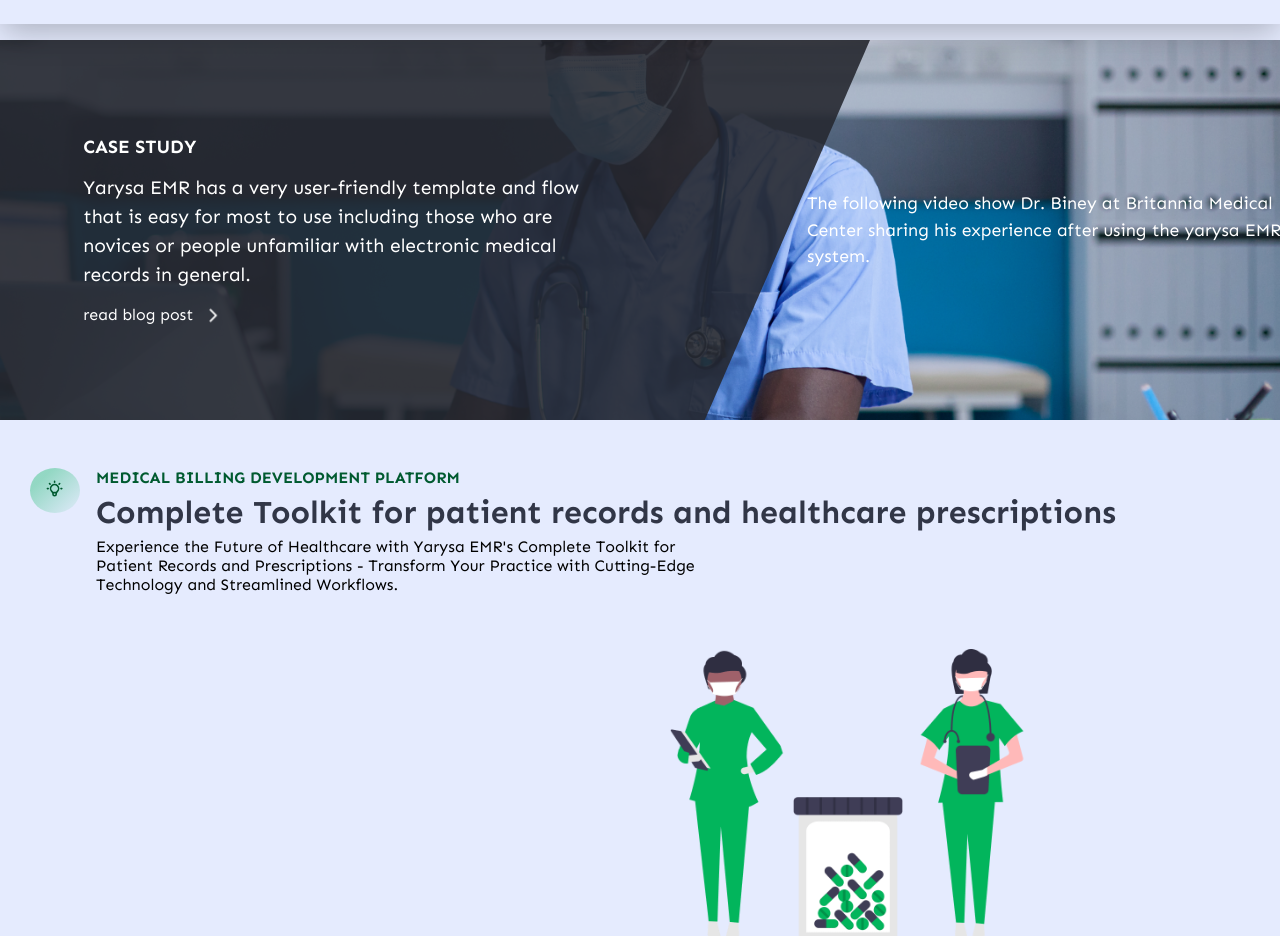
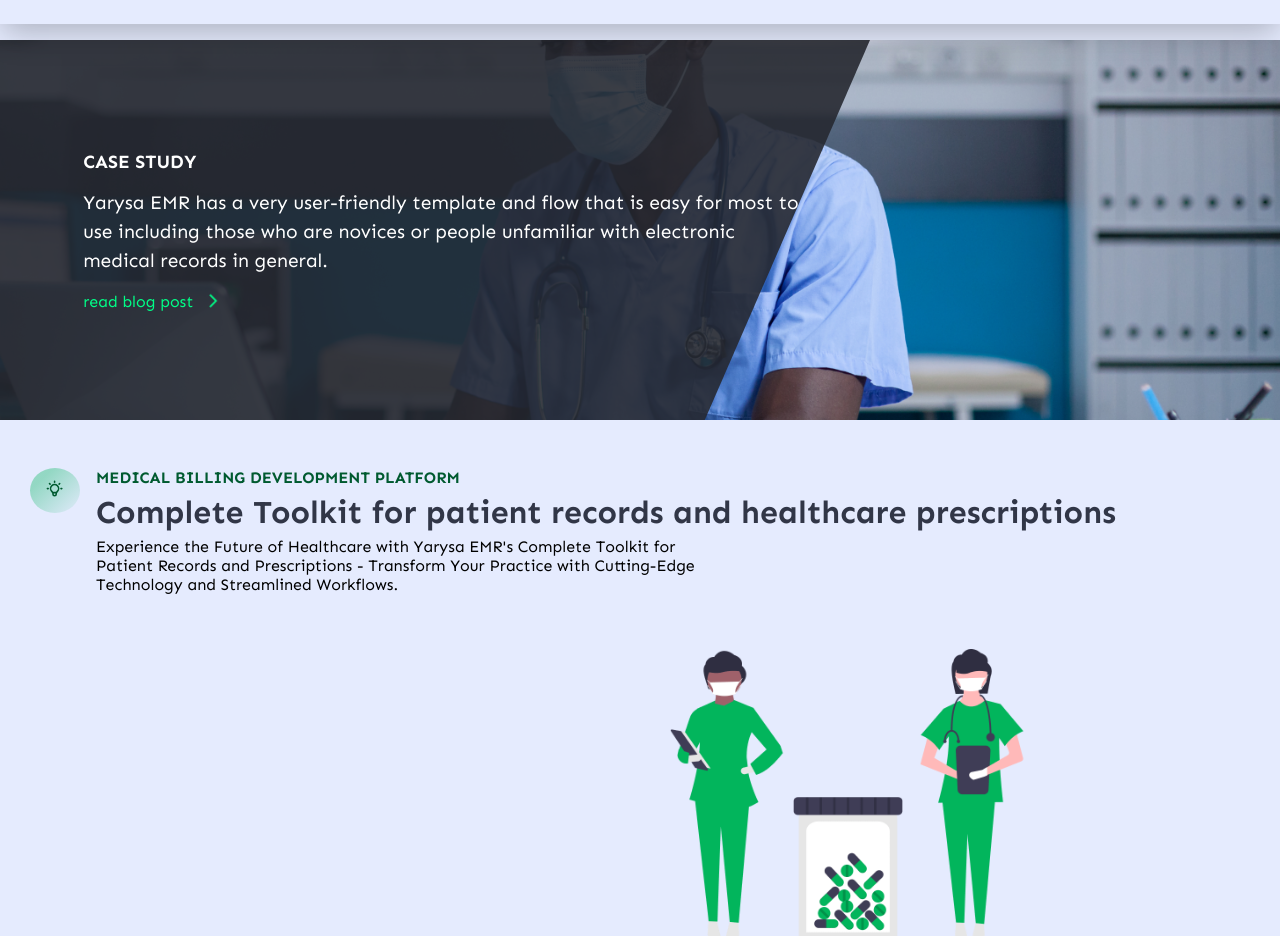
Before and after one commit to principlebrothers/Yarysa, a React (Vite) app: page / in a window 1280 px wide. Shown: the part 3140-4076 px from the top of the page. Built offline with nearby package versions, Linux system fonts and the light colour scheme.

Commit message:
Update block section style

```diff
--- a/src/components/main/blog/Blog.jsx
+++ b/src/components/main/blog/Blog.jsx
@@ -9,7 +9,7 @@
     <section className={styles.blog__container}>
       <div className={styles.blog__content}>
         <div className={styles.blog__briefing__container}>
-          <div className={styles.blog__briefing__left}>
+          <section className={styles.blog__briefing__left}>
             <h3 className='primary__color'>CASE STUDY</h3>
             <p className='primary__color medium__font line__height'>
               Yarysa EMR has a very user-friendly template and flow that is easy
@@ -19,18 +19,12 @@
             <span>
               <Link
                 to='/blog'
-                className='flex align__center gap primary__color'
+                className='flex align__center gap secondary__font__color'
               >
                 read blog post <MdArrowForwardIos className='arrow' />
               </Link>
             </span>
-          </div>
-          <div className={styles.blog__briefing__right}>
-            <p className='primary__color specific__paragraph__font line__height'>
-              The following video show Dr. Biney at Britannia Medical Center
-              sharing his experience after using the yarysa EMR system.
-            </p>
-          </div>
+          </section>
         </div>
       </div>
     </section>
--- a/src/components/main/blog/Blog.module.css
+++ b/src/components/main/blog/Blog.module.css
@@ -19,22 +19,18 @@
   top: 50%;
   left: 50%;
   transform: translate(-50%, -50%);
-  display: flex;
-  justify-content: space-between;
-  align-items: center;
-  gap: 20%;
 }
 
 .blog__briefing__left {
   display: flex;
-  min-width: 45%;
   flex-direction: column;
   gap: 1rem;
 }
 
-.blog__briefing__right {
-  min-width: 45%;
+.blog__briefing__left p {
+  max-width: 720px;
 }
+
 
 @media (width <= 640px) {
   .blog__briefing__container {
@@ -42,6 +38,6 @@
     flex-direction: column;
     gap: 1.5rem;
     background-color: rgba(15, 15, 15, 0.1);
-    padding: 1rem;
+    padding: 1rem  1rem 1rem 0;
   }
 }
```
